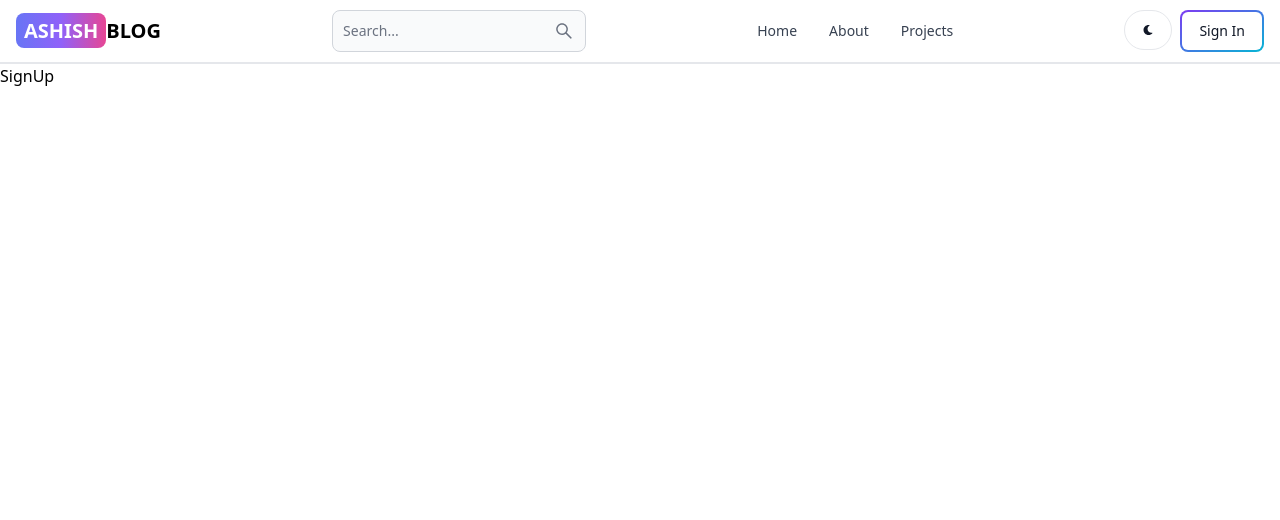
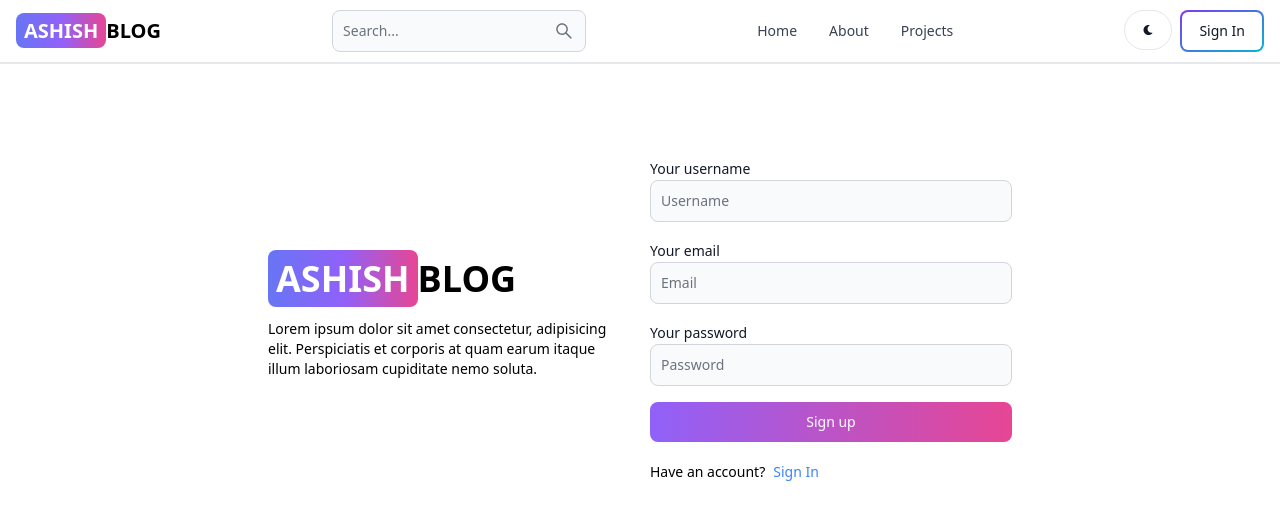
Before and after one commit to AshishTechDev/MERN_BLOG_APP, a React (Vite) app in the folder client/: page /signup in a window 1280 px wide. Shown: the top 520 px of the page. Built offline with nearby package versions, Linux system fonts and the light colour scheme.

Commit message:
create signup page ui

```diff
--- a/client/src/pages/SignUp.jsx
+++ b/client/src/pages/SignUp.jsx
@@ -1,7 +1,47 @@
 import React from 'react'
+import { Link } from 'react-router-dom' ;
+import {Button, Label, TextInput} from 'flowbite-react' ;
 
 export default function SignUp() {
   return (
-    <div>SignUp</div>
+    <div className='min-h-screen mt-20'>
+      <div className="flex p-3 max-w-3xl mx-auto flex-col md:flex-row md:items-center gap-5">
+        {/* left  */}
+        <div className='flex-1'>
+      <Link to="/" className="font-bold dark:text-white text-4xl">
+        <span className='px-2 py-1 bg-gradient-to-r from-indigo-500 via-purple-500 to-pink-500 rounded-lg text-white'>
+          ASHISH
+        </span>BLOG
+      </Link>
+      <p className='text-sm mt-5'>
+        Lorem ipsum dolor sit amet consectetur, adipisicing elit. Perspiciatis et corporis at quam earum itaque illum laboriosam cupiditate nemo soluta.
+      </p>
+      </div>
+
+      {/* right */}
+      <div className="flex-1">
+        <form className='flex flex-col gap-4'>
+          <div className=''>
+              <Label value='Your username' />
+              <TextInput type="text" placeholder='Username' id='username' />
+
+          </div>
+          <div className=''>
+              <Label value='Your email' />
+              <TextInput type="text" placeholder='Email' id='email' />
+          </div>
+          <div className=''>
+              <Label value='Your password' />
+              <TextInput type="text" placeholder='Password' id='password' />
+          </div>
+          <Button gradientDuoTone='purpleToPink' type='submit' >Sign up</Button>
+        </form>
+        <div className='flex gap-2 text-sm mt-5'>
+          <span>Have an account?</span>
+          <Link to='/signin' className='text-blue-500'>Sign In</Link>
+        </div>
+      </div>
+      </div>
+    </div>
   )
 }
```
